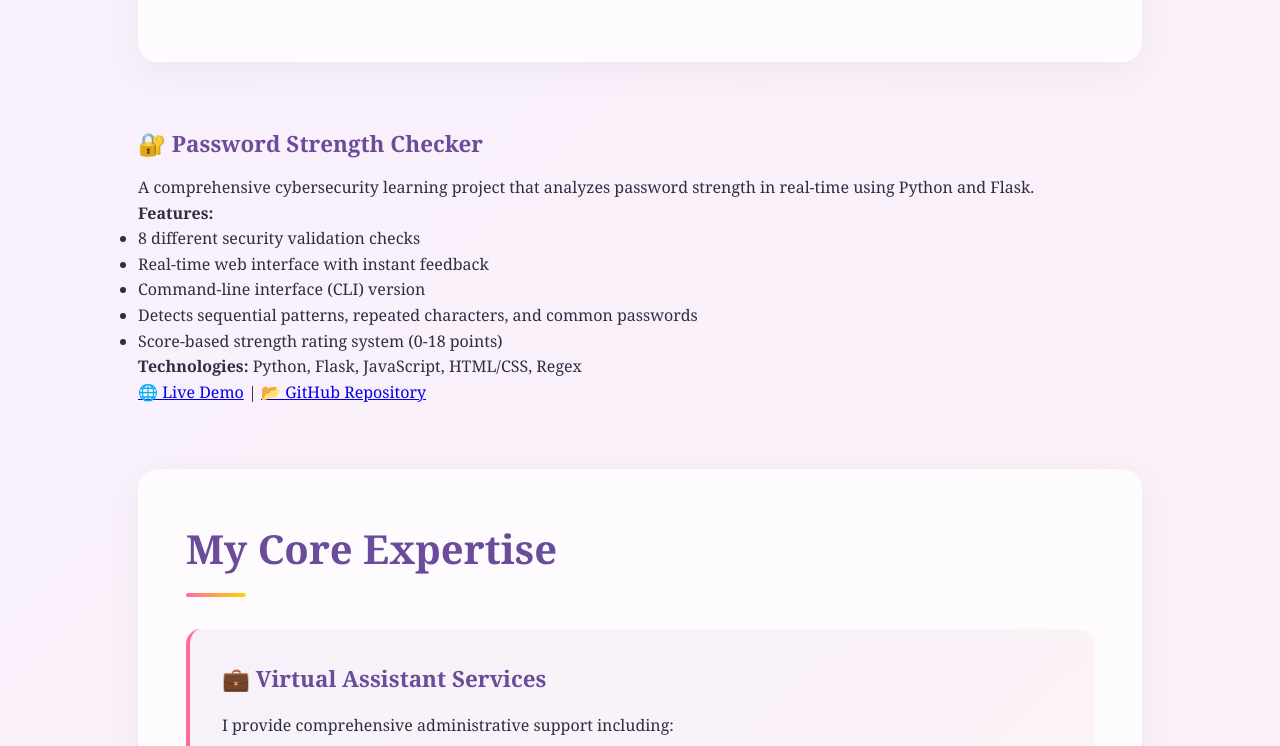
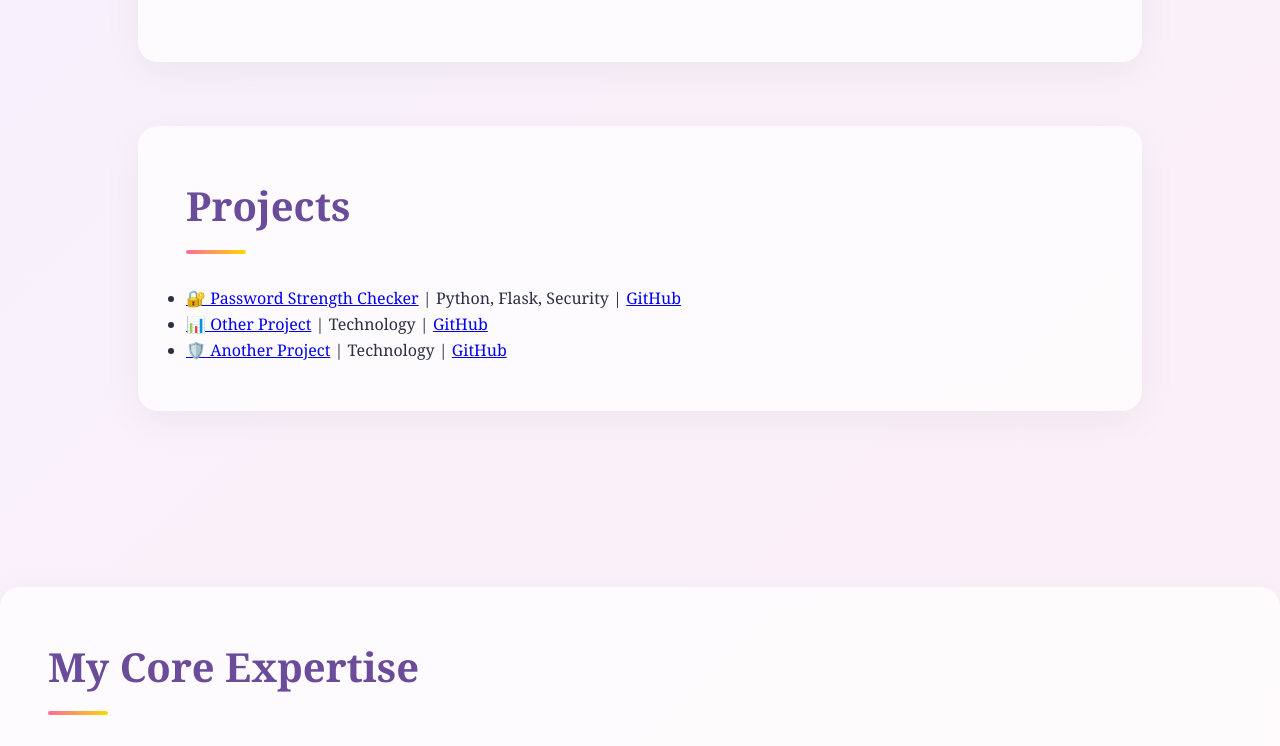
Before and after one commit to 29-96/tabitha_portfolio, a plain HTML site: page index.html in a window 1280 px wide. Shown: the part 1500-2246 px from the top of the page. Drawn offline with Linux system fonts and the light colour scheme.

Commit message:
Update index.html

```diff
--- a/index.html
+++ b/index.html
@@ -798,25 +798,24 @@
                 <div class="highlight-item">✨ <strong>Remote-Ready:</strong> Fully equipped to work independently in distributed environments with excellent time management</div>
             </div>
         </section>
-        <div class="project">
-    <h3>🔐 Password Strength Checker</h3>
-    <p>A comprehensive cybersecurity learning project that analyzes password strength in real-time using Python and Flask.</p>
+    <section class="projects">
+    <h2>Projects</h2>
+    <ul class="project-list">
+        <li>
+            <a href="https://password-strength-checker.onrender.com" target="_blank">🔐 Password Strength Checker</a>
+            <span class="project-info"> | Python, Flask, Security | <a href="https://github.com/29-96/password-strength-checker" target="_blank">GitHub</a></span>
+        </li>
+        <li>
+            <a href="#" target="_blank">📊 Other Project</a>
+            <span class="project-info"> | Technology | <a href="#" target="_blank">GitHub</a></span>
+        </li>
+        <li>
+            <a href="#" target="_blank">🛡️ Another Project</a>
+            <span class="project-info"> | Technology | <a href="#" target="_blank">GitHub</a></span>
+        </li>
+    </ul>
+</section>
 
-    <p><strong>Features:</strong></p>
-    <ul>
-        <li>8 different security validation checks</li>
-        <li>Real-time web interface with instant feedback</li>
-        <li>Command-line interface (CLI) version</li>
-        <li>Detects sequential patterns, repeated characters, and common passwords</li>
-        <li>Score-based strength rating system (0-18 points)</li>
-    </ul>
-
-    <p><strong>Technologies:</strong> Python, Flask, JavaScript, HTML/CSS, Regex</p>
-
-    <p>
-        <a href="https://password-strength-checker--muturawangari.replit.app" target="_blank">🌐 Live Demo</a> |
-        <a href="https://github.com/29-96/password-strength-checker" target="_blank">📂 GitHub Repository</a>
-    </p>
 </div>
 
         <!-- Role-Specific Expertise -->
```
